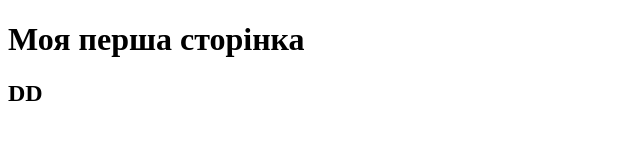
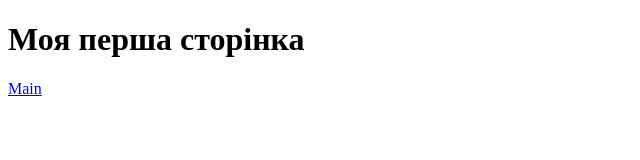
Before and after one commit to Modervital/modervital.github.io, a plain HTML site: page lab2/index.html in a window 1280 px wide. Shown: the full height of the page, 0-640 px from the left. Drawn offline with Linux system fonts and the light colour scheme.

Commit message:
Update index.html

```diff
--- a/lab2/index.html
+++ b/lab2/index.html
@@ -13,7 +13,7 @@
   <body>
 
 	<h1>Моя перша  сторінка</h1>
-    <h2>DD</h2>
+  <p><a href="/README.md">Main</a></p>
   </body>
 
 </html>
```
